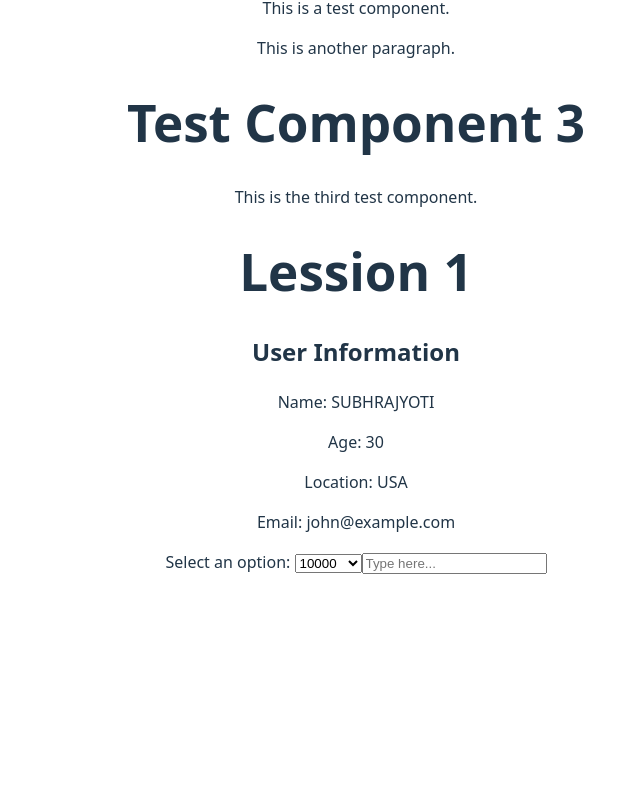
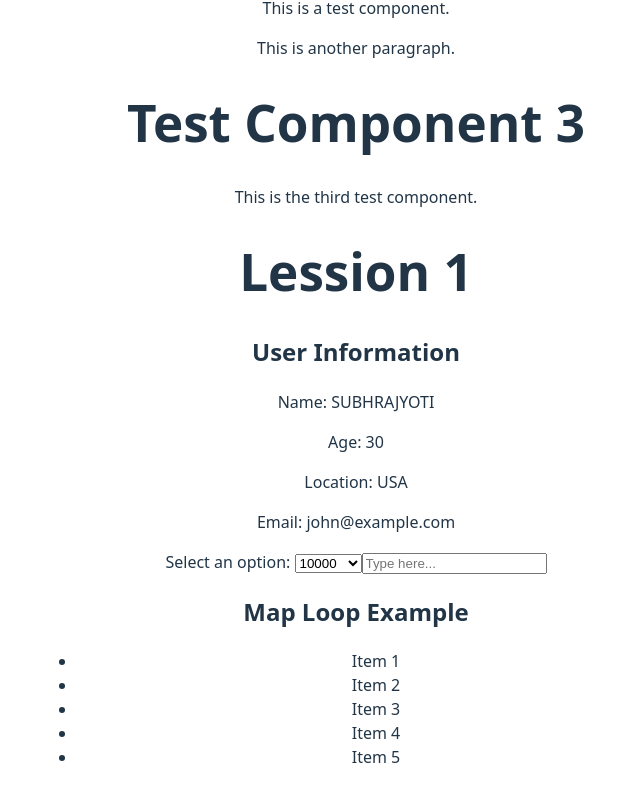
Before and after one commit to MO-SubhrajyotiM-23205/MyCoPilotWorkSpace, a React (Vite) app in the folder ChetanDemo/chetandemoApp/: page / in a window 1280 px wide. Shown: the part 598-1399 px from the top of the page, without its empty margins (284-924 px from the left). Before the commit the page ends 1204 px from the top, so only its background shows below. Built offline with nearby package versions, Linux system fonts and the light colour scheme.

Commit message:
map loop

```diff
--- a/ChetanDemo/chetandemoApp/src/App.jsx
+++ b/ChetanDemo/chetandemoApp/src/App.jsx
@@ -4,6 +4,7 @@ import reactLogo from './assets/react.svg'
 import viteLogo from '/vite.svg'
 import './App.css'
 import UserInfo from './Lession1.jsx'
+import Practical1 from './Practical1.jsx'
 
 
 function App() {
@@ -33,6 +34,7 @@ function App() {
   <Test2 />
   <Test3 />
   <UserInfo />
+  <Practical1 />
     </>
   )
 }
--- /dev/null
+++ b/ChetanDemo/chetandemoApp/src/Practical1.jsx
@@ -0,0 +1,18 @@
+import React from "react";
+
+
+function Practical1() {
+    const numbers = [1, 2, 3, 4, 5];
+    return (
+        <div>
+            <h2>Map Loop Example</h2>
+            <ul>
+                {numbers.map((num) => (
+                    <li key={num}>Item {num}</li>
+                ))}
+            </ul>
+        </div>
+    );
+}
+
+export default Practical1;
```
